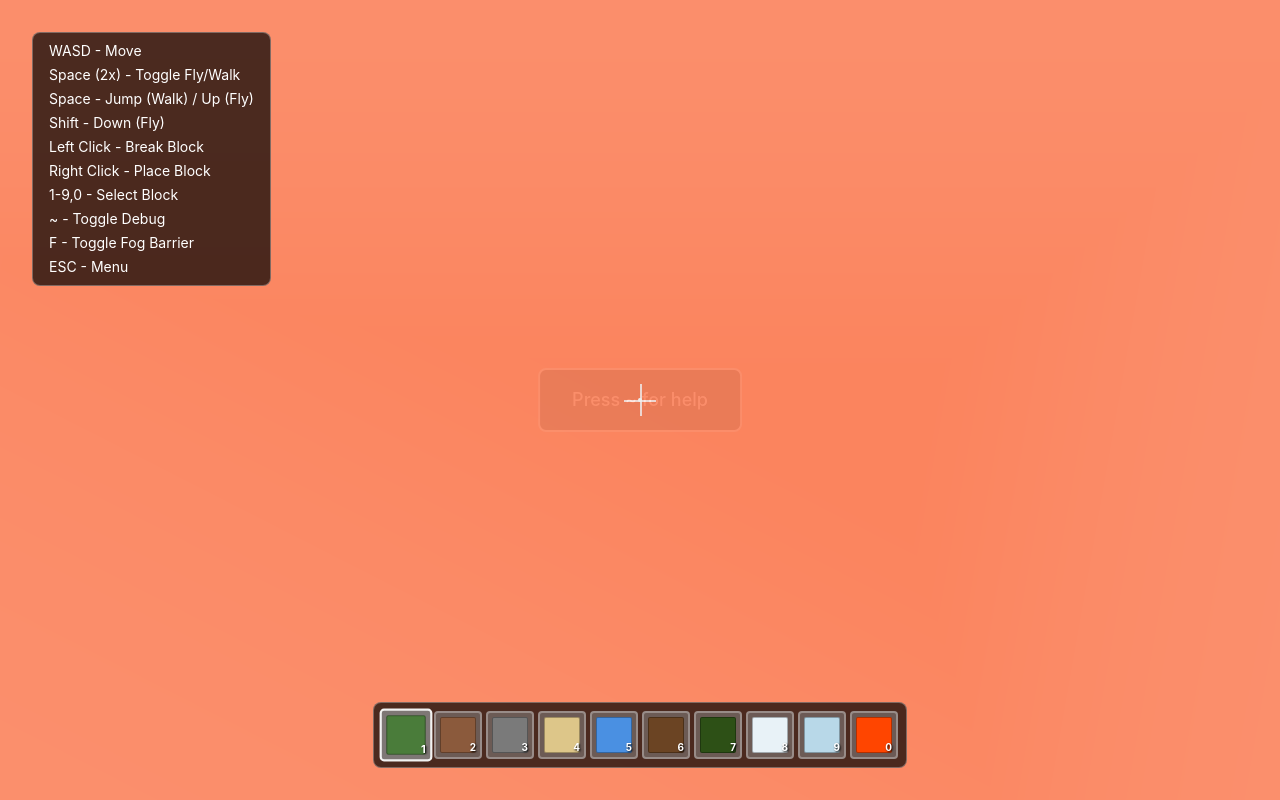
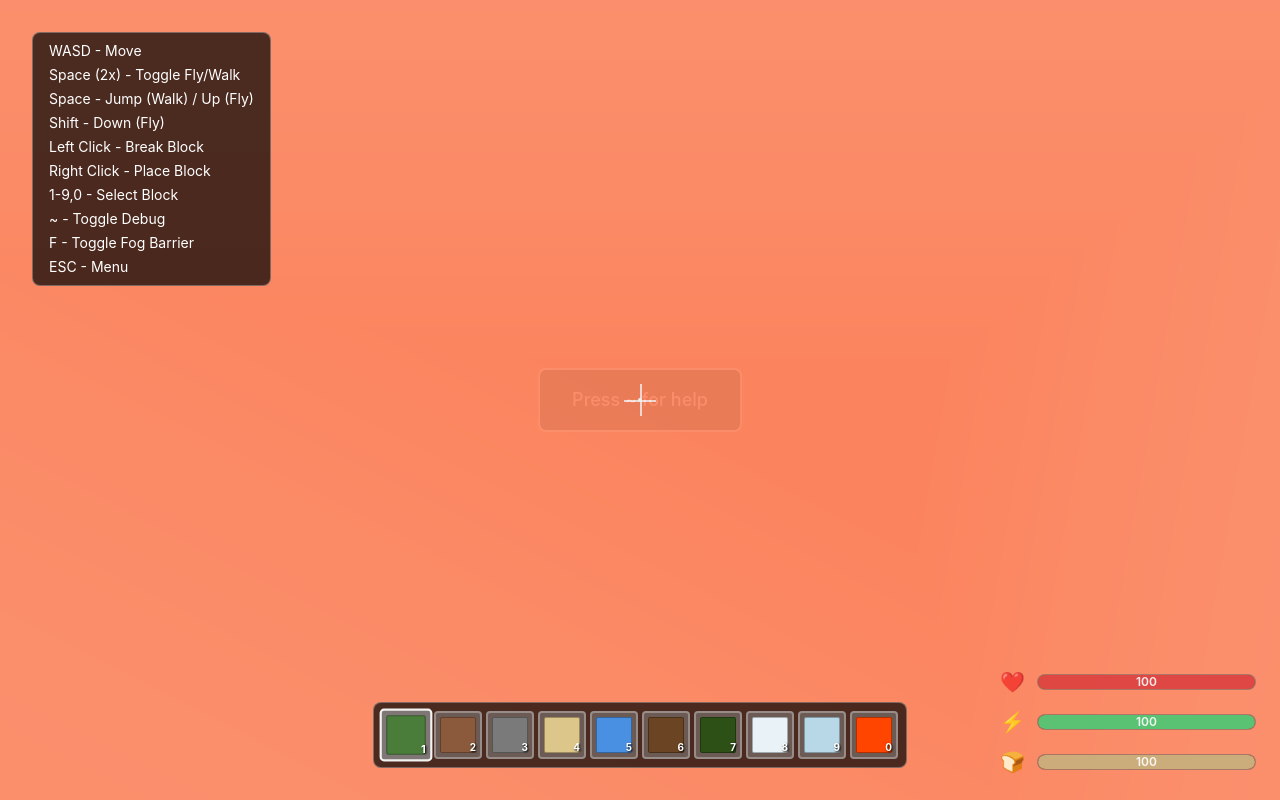
Before and after one commit to c4m1r/prototypes-hexcraft, a React (Vite) app: page / in a window 1280 px wide. Both pictures are taken after a click on the button "New Game". Built offline with nearby package versions, Linux system fonts and the light colour scheme.

Commit message:
hexcraft ver.0.0.7

```diff
--- a/src/App.tsx
+++ b/src/App.tsx
@@ -21,7 +21,10 @@ function App() {
     isFlying: true,
     targetBlock: null,
     showFogBarrier: true,
-    currentTime: '06:00'
+    currentTime: '06:00',
+    health: 100,
+    stamina: 100,
+    hunger: 100
   });
 
   useEffect(() => {
@@ -119,6 +122,9 @@ function App() {
             showFogBarrier={gameState.showFogBarrier}
             currentTime={gameState.currentTime}
             showHelpHint={showHelpHint}
+            health={gameState.health}
+            stamina={gameState.stamina}
+            hunger={gameState.hunger}
           />
         </>
       )}
--- a/src/components/GameUI.tsx
+++ b/src/components/GameUI.tsx
@@ -8,6 +8,9 @@ interface GameUIProps {
   showFogBarrier: boolean;
   currentTime: string;
   showHelpHint?: boolean;
+  health: number;
+  stamina: number;
+  hunger: number;
 }
 
 export function GameUI({
@@ -17,7 +20,10 @@ export function GameUI({
   targetBlock,
   showFogBarrier,
   currentTime,
-  showHelpHint = false
+  showHelpHint = false,
+  health,
+  stamina,
+  hunger
 }: GameUIProps) {
   const [helpVisible, setHelpVisible] = useState(showHelpHint);
 
@@ -44,6 +50,46 @@ export function GameUI({
           Press ~ for help
         </div>
       )}
+
+      {/* Статус-бары: здоровье, энергия, голод */}
+      <div className="fixed bottom-6 right-6 flex flex-col gap-3 pointer-events-none w-64">
+        <div className="flex items-center gap-3">
+          <span className="text-xl">❤️</span>
+          <div className="relative flex-1 h-4 bg-black/40 rounded-full border border-white/20 overflow-hidden">
+            <div
+              className="h-full bg-red-500 rounded-full opacity-80"
+              style={{ width: `${Math.max(0, Math.min(health, 100))}%` }}
+            ></div>
+            <span className="absolute inset-0 flex items-center justify-center text-xs text-white/90 font-semibold">
+              {Math.round(health)}
+            </span>
+          </div>
+        </div>
+        <div className="flex items-center gap-3">
+          <span className="text-xl text-green-300">⚡</span>
+          <div className="relative flex-1 h-4 bg-black/40 rounded-full border border-white/20 overflow-hidden">
+            <div
+              className="h-full bg-green-400 rounded-full opacity-80"
+              style={{ width: `${Math.max(0, Math.min(stamina, 100))}%` }}
+            ></div>
+            <span className="absolute inset-0 flex items-center justify-center text-xs text-white/90 font-semibold">
+              {Math.round(stamina)}
+            </span>
+          </div>
+        </div>
+        <div className="flex items-center gap-3">
+          <span className="text-xl">🍞</span>
+          <div className="relative flex-1 h-4 bg-black/40 rounded-full border border-white/20 overflow-hidden">
+            <div
+              className="h-full rounded-full opacity-80"
+              style={{ width: `${Math.max(0, Math.min(hunger, 100))}%`, backgroundColor: '#d7c28a' }}
+            ></div>
+            <span className="absolute inset-0 flex items-center justify-center text-xs text-white/90 font-semibold">
+              {Math.round(hunger)}
+            </span>
+          </div>
+        </div>
+      </div>
 
       <div id="hotbar" className="fixed bottom-8 left-1/2 -translate-x-1/2 pointer-events-none"></div>
 
--- a/src/game/Game.ts
+++ b/src/game/Game.ts
@@ -12,6 +12,9 @@ export interface GameState {
   targetBlock: string | null;
   showFogBarrier: boolean;
   currentTime: string;
+  health: number;
+  stamina: number;
+  hunger: number;
 }
 
 export class Game {
@@ -27,6 +30,10 @@ export class Game {
   private onStateChange?: (state: GameState) => void;
   private ambientLight: THREE.AmbientLight;
   private directionalLight: THREE.DirectionalLight;
+  private health: number = 100;
+  private stamina: number = 100;
+  private hunger: number = 100;
+  private staminaDrainAccumulator: number = 0;
 
   constructor(canvas: HTMLCanvasElement, onStateChange?: (state: GameState) => void, settings?: GameSettings) {
     this.onStateChange = onStateChange;
@@ -104,10 +111,16 @@ export class Game {
     const deltaTime = (currentTime - this.lastTime) / 1000;
     this.lastTime = currentTime;
 
+    let didJump = false;
     this.player.update(
       Math.min(deltaTime, 0.1),
-      (x, z) => this.world.getHeightAt(x, z)
+      (x, z) => this.world.getHeightAt(x, z),
+      () => {
+        didJump = true;
+      }
     );
+
+    this.updateStamina(Math.min(deltaTime, 0.1), didJump);
 
     this.world.update(this.player.position.x, this.player.position.z);
 
@@ -125,10 +138,31 @@ export class Game {
         isFlying: this.player.isFlying,
         targetBlock: targetedBlock?.name || null,
         showFogBarrier: this.world.getFogBarrierState(),
-        currentTime: this.dayNightCycle.getCurrentTime()
+        currentTime: this.dayNightCycle.getCurrentTime(),
+        health: this.health,
+        stamina: this.stamina,
+        hunger: this.hunger
       });
     }
 
     this.renderer.render(this.scene, this.camera);
   }
+
+  private updateStamina(deltaTime: number, didJump: boolean): void {
+    if (didJump && this.stamina > 0) {
+      this.stamina = Math.max(0, this.stamina - 5);
+    }
+
+    if (this.player.isSprinting && this.stamina > 0) {
+      this.staminaDrainAccumulator += deltaTime;
+      while (this.staminaDrainAccumulator >= 0.5 && this.stamina > 0) {
+        this.stamina = Math.max(0, this.stamina - 1);
+        this.staminaDrainAccumulator -= 0.5;
+      }
+    } else {
+      this.staminaDrainAccumulator = 0;
+    }
+
+    this.player.setSprintAllowed(this.stamina > 0);
+  }
 }
--- a/src/game/PlayerController.ts
+++ b/src/game/PlayerController.ts
@@ -5,11 +5,13 @@ export class PlayerController {
   public rotation: THREE.Euler;
   public velocity: THREE.Vector3;
   public isFlying: boolean = true;
+  public isSprinting: boolean = false;
   private lastSpacePress: number = 0;
   private readonly DOUBLE_TAP_TIME = 300;
 
   private keys: { [key: string]: boolean } = {};
   private speed: number = 10;
+  private sprintMultiplier: number = 1.5;
   private flySpeed: number = 15;
   private jumpForce: number = 12;
   private gravity: number = 30;
@@ -17,6 +19,8 @@ export class PlayerController {
   private isGrounded: boolean = false;
   private mouseSensitivity: number = 0.002;
   private isPointerLocked: boolean = false;
+  private sprintAllowed: boolean = true;
+  private pendingJump: boolean = false;
 
   constructor(camera: THREE.PerspectiveCamera) {
     this.camera = camera;
@@ -37,12 +41,13 @@ export class PlayerController {
           this.isFlying = !this.isFlying;
           if (this.isFlying) {
             this.velocity.y = 0;
+            this.pendingJump = false;
           }
         }
         this.lastSpacePress = now;
 
-        if (!this.isFlying && this.isGrounded) {
-          this.velocity.y = this.jumpForce;
+        if (!this.isFlying) {
+          this.pendingJump = true;
         }
       }
     });
@@ -71,14 +76,32 @@ export class PlayerController {
     });
   }
 
-  update(deltaTime: number, getHeightAt: (x: number, z: number) => number): void {
-    const moveSpeed = this.isFlying ? this.flySpeed : this.speed;
+  update(
+    deltaTime: number,
+    getHeightAt: (x: number, z: number) => number,
+    onJump?: () => void
+  ): void {
+    const sprintKey = this.keys['ShiftLeft'];
+    this.isSprinting = false;
+
+    let moveSpeed = this.isFlying ? this.flySpeed : this.speed;
     const direction = new THREE.Vector3();
 
     if (this.keys['KeyW']) direction.z -= 1;
     if (this.keys['KeyS']) direction.z += 1;
     if (this.keys['KeyA']) direction.x -= 1;
     if (this.keys['KeyD']) direction.x += 1;
+
+    if (!this.isFlying && sprintKey && this.sprintAllowed && direction.length() > 0) {
+      this.isSprinting = true;
+      moveSpeed = this.speed * this.sprintMultiplier;
+    }
+
+    if (!this.isFlying && this.pendingJump && this.isGrounded) {
+      this.velocity.y = this.jumpForce;
+      this.pendingJump = false;
+      if (onJump) onJump();
+    }
 
     if (direction.length() > 0) {
       direction.normalize();
@@ -125,4 +148,11 @@ export class PlayerController {
     direction.applyEuler(this.rotation);
     return direction;
   }
+
+  setSprintAllowed(allowed: boolean): void {
+    this.sprintAllowed = allowed;
+    if (!allowed) {
+      this.isSprinting = false;
+    }
+  }
 }
--- a/src/game/World.ts
+++ b/src/game/World.ts
@@ -104,6 +104,9 @@ export class World {
       if (!material) return;
 
       const mesh = new THREE.InstancedMesh(this.blockGeometry, material, blocks.length);
+      // Отключаем отсечение по фруструму: boundingSphere базовой геометрии не учитывает смещения экземпляров,
+      // из-за чего инстансы пропадают, когда камера уходит от (0,0,0).
+      mesh.frustumCulled = false;
       const matrix = new THREE.Matrix4();
 
       blocks.forEach((block, index) => {
```
